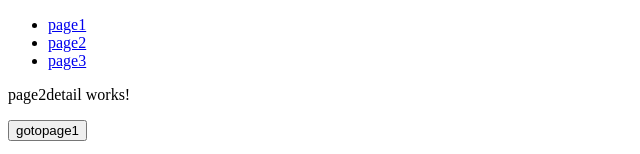
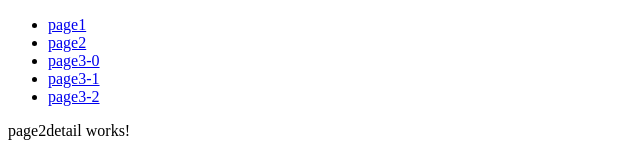
Before and after one commit to d120717/demo1111, an Angular app: page /page2/0 in a window 1280 px wide. Shown: the top 154 px of the page, without its empty margins (0-640 px from the left). Built offline with nearby package versions, Linux system fonts and the light colour scheme; no server answers.

Commit message:
no message

```diff
--- a/src/app/app.component.css
+++ b/src/app/app.component.css
@@ -0,0 +1,3 @@
+active {
+  background-color: black;
+}
--- a/src/app/app.component.html
+++ b/src/app/app.component.html
@@ -1,7 +1,9 @@
 <ul>
-  <li><a routerLink="/page1">page1</a></li>
-  <li><a routerLink="/page2">page2</a></li>
-  <li><a routerLink="/page2/0">page3</a></li>
+  <li><a routerLink="/page1" routerLinkActive="active">page1</a></li>
+  <li><a routerLink="/page2" routerLinkActive="active">page2</a></li>
+  <li><a routerLink="/page2/0" routerLinkActive="active">page3-0</a></li>
+  <li><a routerLink="/page2/1" routerLinkActive="active">page3-1</a></li>
+  <li><a routerLink="/page2/2" routerLinkActive="active">page3-2</a></li>
 </ul>
 <router-outlet></router-outlet>
 <ul>
--- a/src/app/page2detail/page2detail.component.ts
+++ b/src/app/page2detail/page2detail.component.ts
@@ -1,15 +1,15 @@
 import { Component, OnInit } from '@angular/core';
+import { ActivatedRoute } from '@angular/router';
 
 @Component({
   selector: 'app-page2detail',
   templateUrl: './page2detail.component.html',
-  styleUrls: ['./page2detail.component.css']
+  styleUrls: ['./page2detail.component.css'],
 })
 export class Page2detailComponent implements OnInit {
-
-  constructor() { }
-
-  ngOnInit() {
+  constructor(private route: ActivatedRoute) {
+    route.paramMap.subscribe(param => console.log(param.get('id')));
   }
 
+  ngOnInit() {}
 }
```
